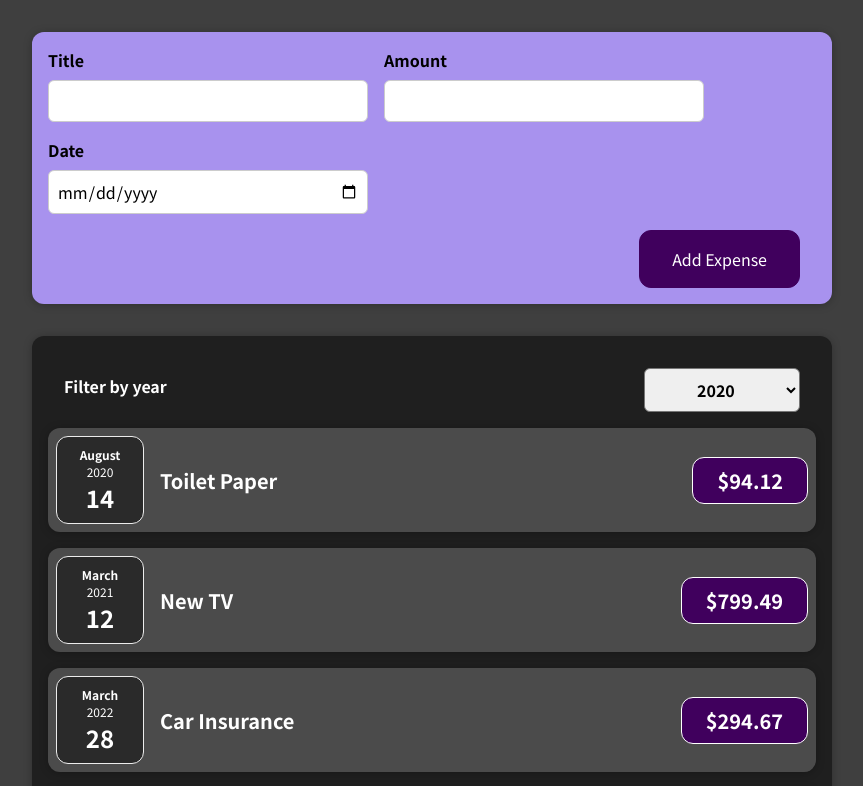
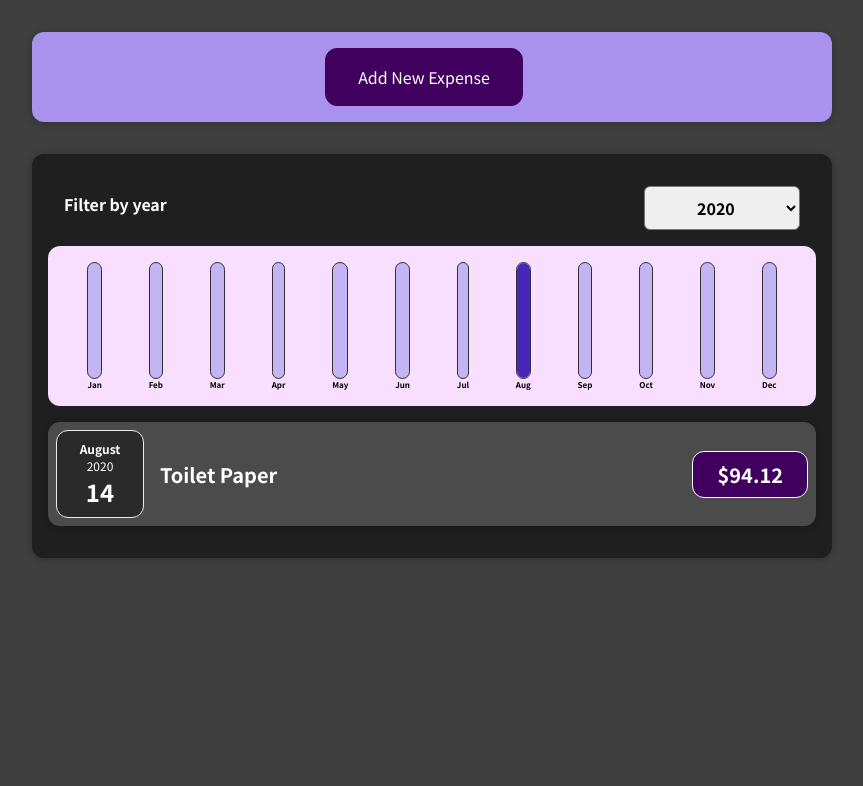
Before and after one commit to Ahmed-Eid7/expenses-tracker, a React (Create React App) app: page / in a window 1280 px wide. Shown: the top 786 px of the page, without its empty margins (208-1071 px from the left). Built offline with nearby package versions, Linux system fonts and the light colour scheme.

Commit message:
Learning about dynamic elements and practise about it

```diff
--- a/src/App.js
+++ b/src/App.js
@@ -1,8 +1,8 @@
+import { useState } from "react";
 import Expenses from "./components/Expenses/Expenses";
 import NewExpense from "./components/NewExpense/NewExpense";
 
-const App = () => {
-  const expenses = [
+const DUMMY_EXPENSES = [
   {
     id: "e1",
     title: "Toilet Paper",
@@ -24,9 +24,13 @@
   },
 ];
 
+const App = () => {
+  const [expenses, setExpenses] = useState(DUMMY_EXPENSES);
+
   const addExpenseHandler = (expense) => {
-    console.log("In app");
-    console.log(expense);
+    setExpenses((prevExpenses) => {
+      return [expense, ...prevExpenses];
+    });
   };
 
   return (
--- /dev/null
+++ b/src/components/Chart/Chart.css
@@ -0,0 +1,9 @@
+.chart {
+  padding: 1rem;
+  border-radius: 12px;
+  background-color: #f8dfff;
+  text-align: center;
+  display: flex;
+  justify-content: space-around;
+  height: 10rem;
+}
--- /dev/null
+++ b/src/components/Chart/Chart.js
@@ -0,0 +1,23 @@
+import ChartBar from "./ChartBar";
+
+import "./Chart.css";
+
+const Chart = (props) => {
+  const dataPointValues = props.dataPoints.map((dataPoint) => dataPoint.value);
+  const totalMaximun = Math.max(...dataPointValues);
+
+  return (
+    <div className="chart">
+      {props.dataPoints.map((dataPoint) => (
+        <ChartBar
+          key={dataPoint.label}
+          value={dataPoint.value}
+          maxValue={totalMaximun}
+          label={dataPoint.label}
+        />
+      ))}
+    </div>
+  );
+};
+
+export default Chart;
--- /dev/null
+++ b/src/components/Chart/ChartBar.css
@@ -0,0 +1,30 @@
+.chart-bar {
+  height: 100%;
+  display: flex;
+  flex-direction: column;
+  align-items: center;
+}
+
+.chart-bar__inner {
+  height: 100%;
+  width: 100%;
+  border: 1px solid #313131;
+  border-radius: 12px;
+  background-color: #c3b4f3;
+  overflow: hidden;
+  display: flex;
+  flex-direction: column;
+  justify-content: flex-end;
+}
+
+.chart-bar__fill {
+  background-color: #4826b9;
+  width: 100%;
+  transition: all 0.3s ease-out;
+}
+
+.chart-bar__label {
+  font-weight: bold;
+  font-size: 0.5rem;
+  text-align: center;
+}
--- /dev/null
+++ b/src/components/Chart/ChartBar.js
@@ -0,0 +1,23 @@
+import "./ChartBar.css";
+
+const ChartBar = (props) => {
+  let barFillHeight = "0%";
+
+  if (props.maxValue > 0) {
+    barFillHeight = Math.round(props.value / props.maxValue) * 100 + "%";
+  }
+
+  return (
+    <div className="chart-bar">
+      <div className="chart-bar__inner">
+        <div
+          className="chart-bar__fill"
+          style={{ height: barFillHeight }}
+        ></div>
+      </div>
+      <div className="chart-bar__label">{props.label}</div>
+    </div>
+  );
+};
+
+export default ChartBar;
--- a/src/components/Expenses/ExpenseItem.js
+++ b/src/components/Expenses/ExpenseItem.js
@@ -6,6 +6,7 @@
 // You can destructuring it
 const ExpenseItem = (props) => {
   return (
+    <li>
       <Card className="expense-item">
         <ExpenseDate date={props.date} />
         <div className="expense-item__description">
@@ -13,6 +14,7 @@
           <div className="expense-item__price">${props.amount}</div>
         </div>
       </Card>
+    </li>
   );
 };
 
--- a/src/components/Expenses/Expenses.js
+++ b/src/components/Expenses/Expenses.js
@@ -1,9 +1,10 @@
-import ExpenseItem from "./ExpenseItem";
 import Card from "../UI/Card";
 
 import "./Expenses.css";
 import ExpensesFilter from "./ExpensesFilter";
 import { useState } from "react";
+import ExpensesList from "./ExpensesList";
+import ExpensesChart from "./ExpensesChart";
 
 const Expenses = (props) => {
   const [filteredYear, setFilteredYear] = useState("2020");
@@ -12,33 +13,18 @@
     setFilteredYear(selectedYear);
   };
 
+  const filteredExpenses = props.expenses.filter((expense) => {
+    return expense.date.getFullYear().toString() === filteredYear;
+  });
+
   return (
     <Card className="expenses">
       <ExpensesFilter
         selected={filteredYear}
         onChangeFilter={filterChangeHandler}
       />
-
-      <ExpenseItem
-        title={props.expenses[0].title}
-        amount={props.expenses[0].amount}
-        date={props.expenses[0].date}
-      />
-      <ExpenseItem
-        title={props.expenses[1].title}
-        amount={props.expenses[1].amount}
-        date={props.expenses[1].date}
-      />
-      <ExpenseItem
-        title={props.expenses[2].title}
-        amount={props.expenses[2].amount}
-        date={props.expenses[2].date}
-      />
-      <ExpenseItem
-        title={props.expenses[3].title}
-        amount={props.expenses[3].amount}
-        date={props.expenses[3].date}
-      />
+      <ExpensesChart expenses={filteredExpenses} />
+      <ExpensesList items={filteredExpenses} />
     </Card>
   );
 };
--- /dev/null
+++ b/src/components/Expenses/ExpensesChart.js
@@ -0,0 +1,27 @@
+import Chart from "../Chart/Chart";
+
+const ExpensesChart = (props) => {
+  const chartDataPoints = [
+    { label: "Jan", value: 0 },
+    { label: "Feb", value: 0 },
+    { label: "Mar", value: 0 },
+    { label: "Apr", value: 0 },
+    { label: "May", value: 0 },
+    { label: "Jun", value: 0 },
+    { label: "Jul", value: 0 },
+    { label: "Aug", value: 0 },
+    { label: "Sep", value: 0 },
+    { label: "Oct", value: 0 },
+    { label: "Nov", value: 0 },
+    { label: "Dec", value: 0 },
+  ];
+
+  for (const expense of props.expenses) {
+    const expenseMonth = expense.date.getMonth();
+    chartDataPoints[expenseMonth].value += expense.amount;
+  }
+
+  return <Chart dataPoints={chartDataPoints} />;
+};
+
+export default ExpensesChart;
--- /dev/null
+++ b/src/components/Expenses/ExpensesList.css
@@ -0,0 +1,9 @@
+.expenses-list {
+  list-style: none;
+  padding: 0;
+}
+
+.expenses-list__fallback {
+  color: white;
+  text-align: center;
+}
--- /dev/null
+++ b/src/components/Expenses/ExpensesList.js
@@ -0,0 +1,24 @@
+import ExpenseItem from "./ExpenseItem";
+
+import "./ExpensesList.css";
+
+const ExpensesList = (props) => {
+  if (props.items.length === 0) {
+    return <h2 className="expenses-list__fallback">Found no expense.</h2>;
+  }
+
+  return (
+    <ul className="expenses-list">
+      {props.items.map((expense) => (
+        <ExpenseItem
+          key={expense.id}
+          title={expense.title}
+          amount={expense.amount}
+          date={expense.date}
+        />
+      ))}
+    </ul>
+  );
+};
+
+export default ExpensesList;
--- a/src/components/NewExpense/ExpenseForm.js
+++ b/src/components/NewExpense/ExpenseForm.js
@@ -67,6 +67,9 @@
         </div>
       </div>
       <div className="new-expense__actions">
+        <button type="button" onClick={props.onCancel}>
+          Cancel
+        </button>
         <button type="submit">Add Expense</button>
       </div>
     </form>
--- a/src/components/NewExpense/NewExpense.js
+++ b/src/components/NewExpense/NewExpense.js
@@ -1,7 +1,10 @@
+import { useState } from "react";
 import ExpenseForm from "./ExpenseForm";
 import "./NewExpense.css";
 
 const NewExpense = (props) => {
+  const [isEditing, setIsEditing] = useState(false);
+
   const saveExpenseDataHandler = (enteredExpenseData) => {
     const expenseData = {
       ...enteredExpenseData,
@@ -9,11 +12,28 @@
     };
 
     props.onAddExpense(expenseData);
+    setIsEditing(false);
+  };
+
+  const startEditingHandler = () => {
+    setIsEditing(true);
+  };
+
+  const stopEditingHandler = () => {
+    setIsEditing(false);
   };
 
   return (
     <div className="new-expense">
-      <ExpenseForm onSaveExpenseData={saveExpenseDataHandler} />
+      {!isEditing && (
+        <button onClick={startEditingHandler}>Add New Expense</button>
+      )}
+      {isEditing && (
+        <ExpenseForm
+          onSaveExpenseData={saveExpenseDataHandler}
+          onCancel={stopEditingHandler}
+        />
+      )}
     </div>
   );
 };
```
Lines whose indentation alone changed are shown as unchanged.
